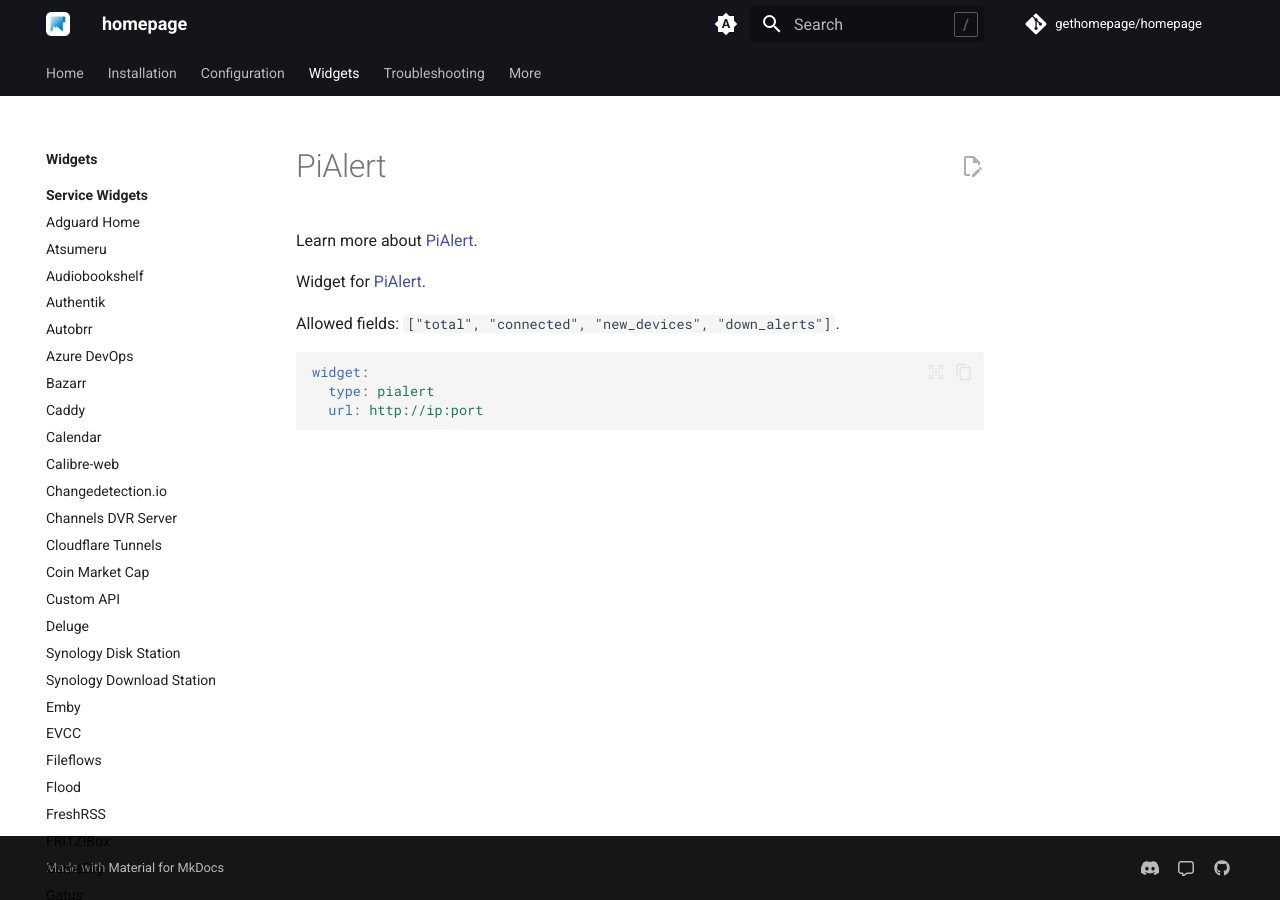
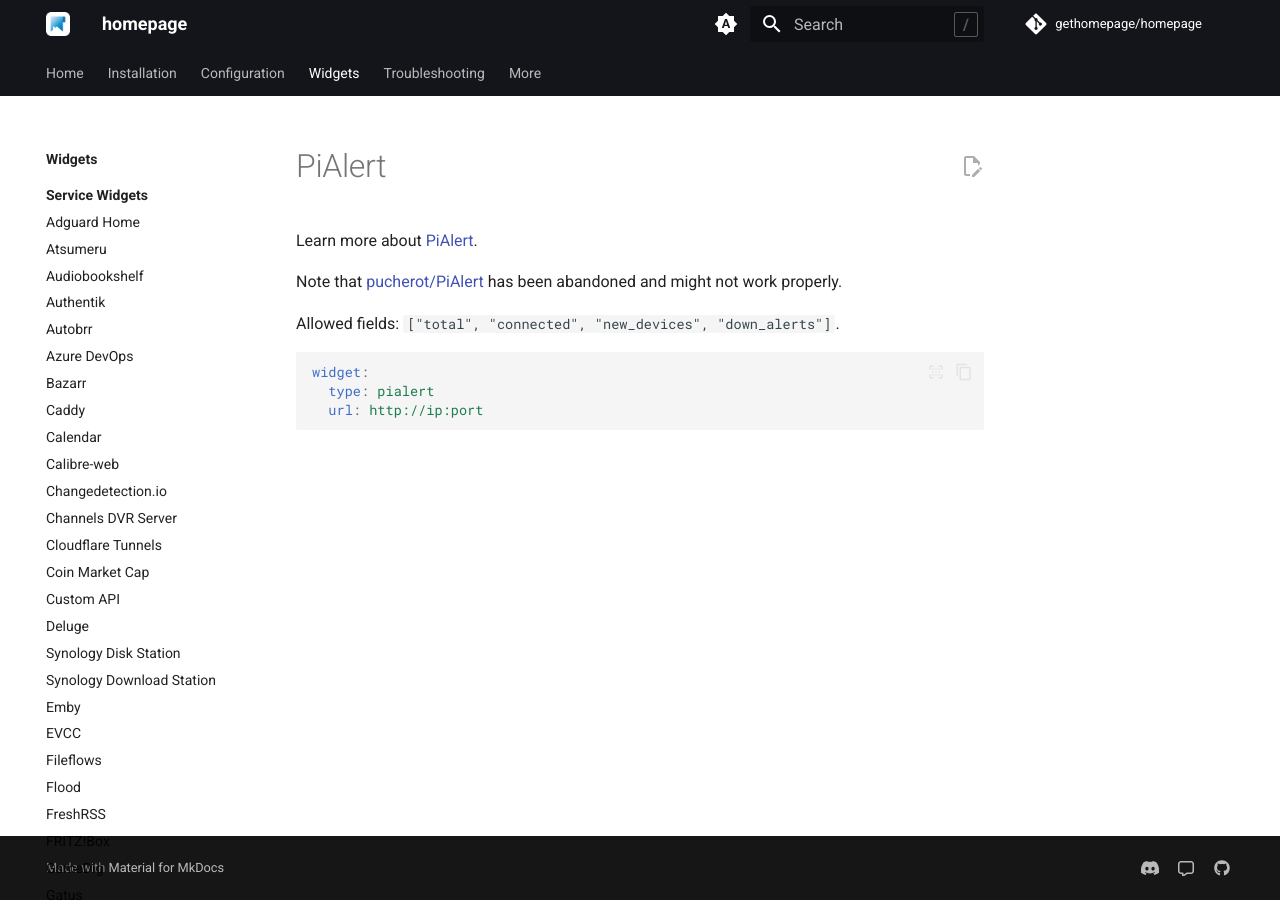
Before and after one commit to jobstar-git/home_p, an MkDocs documentation site: the page built from docs/widgets/services/pialert.md, in a window 1280 px wide. Built offline with MkDocs 1.6.1 and Material for MkDocs 9.7.7, drawn with Linux system fonts in a browser that asks for light colours; a script that is not in the unit is left out; comment, search, counter and statistics services are not loaded; the version menu is left out.

Commit message:
Documentation: fix abandoned PiAlert repo (#2819)

```diff
--- a/docs/widgets/services/pialert.md
+++ b/docs/widgets/services/pialert.md
@@ -3,9 +3,9 @@
 description: PiAlert Widget Configuration
 ---
 
-Learn more about [PiAlert](https://github.com/pucherot/Pi.Alert).
+Learn more about [PiAlert](https://github.com/jokob-sk/Pi.Alert).
 
-Widget for [PiAlert](https://github.com/jokob-sk/Pi.Alert).
+Note that [pucherot/PiAlert](https://github.com/pucherot/Pi.Alert) has been abandoned and might not work properly.
 
 Allowed fields: `["total", "connected", "new_devices", "down_alerts"]`.
 
```
